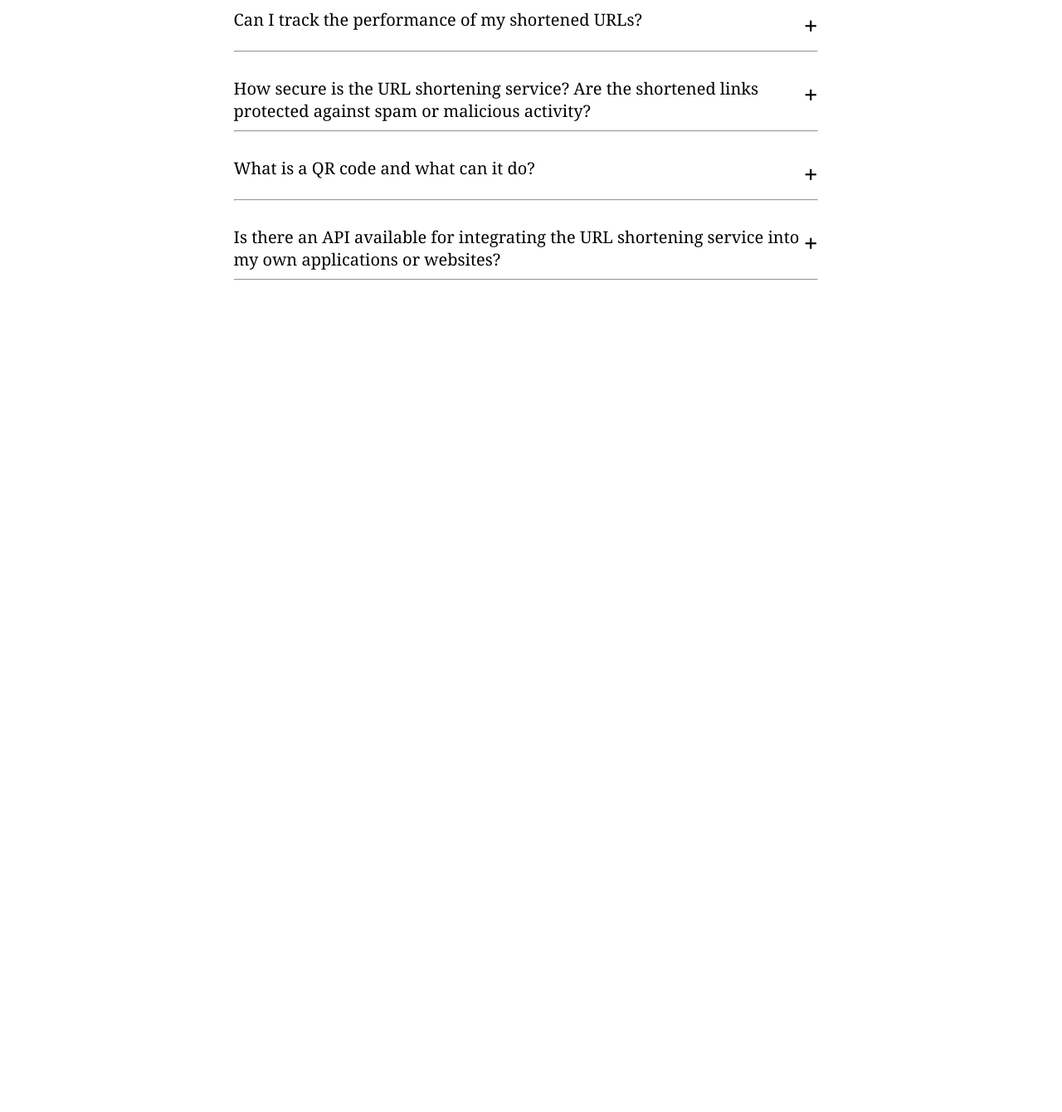
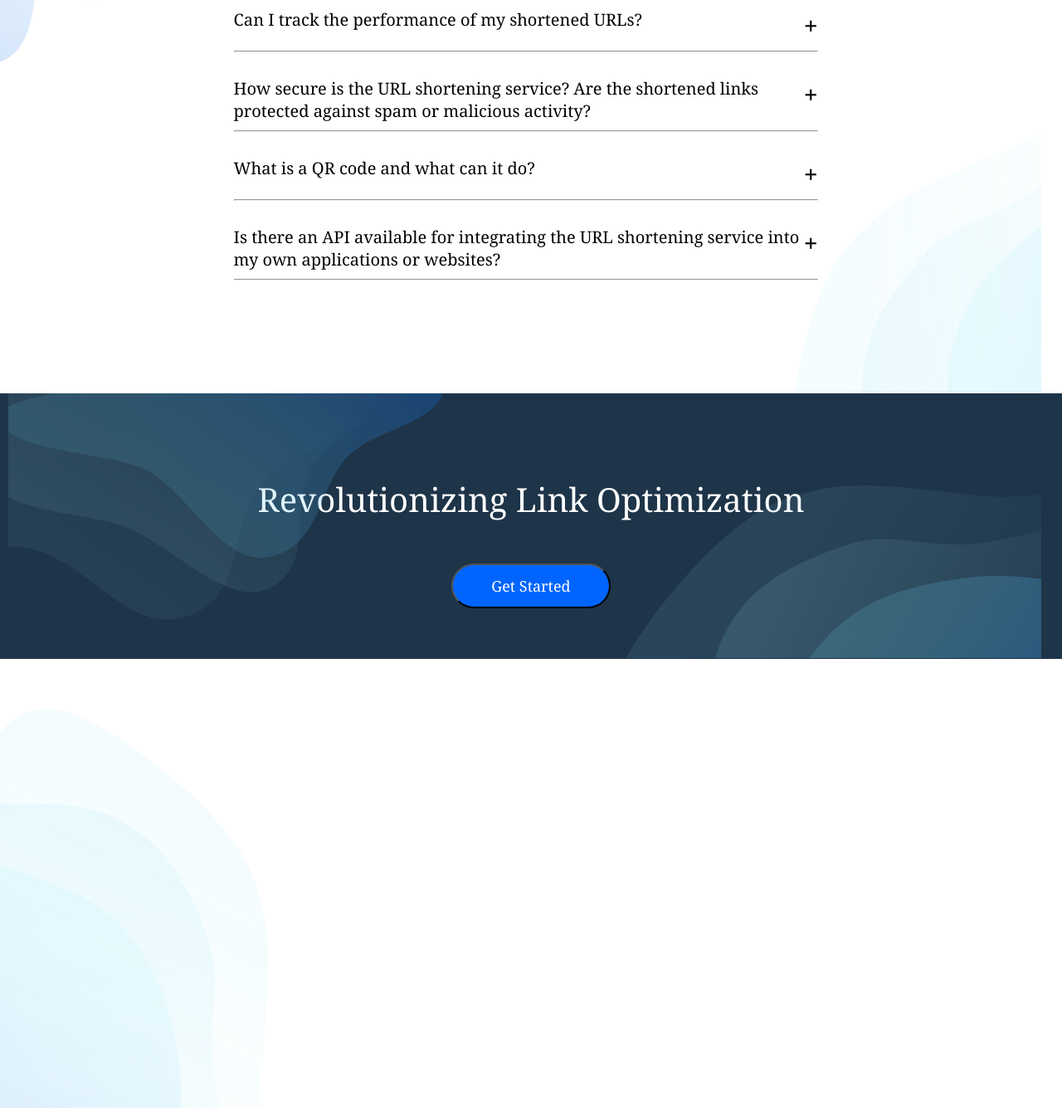
Before and after one commit to Git-Angel/Solutions, a plain HTML site: page Scissors.html in a window 1280 px wide. Shown: the part 3657-4997 px from the top of the page at 83% size. Before the commit the page ends 4131 px from the top, so only its background shows below. Drawn offline with Linux system fonts and the light colour scheme.

Commit message:
Made updates

```diff
--- a/Assets/style3.css
+++ b/Assets/style3.css
@@ -468,8 +468,14 @@ margin-left: 15px;
     padding-bottom: 30px;
 }
 
-/* .footer1{
+.footer1{
+    height: 320px;
+    width: 100%;
+    background-color:#1E3448;
+}
+
+.footer2{
+    position: relative;
     height: 500px;
     width: 100%;
-    background-color:#1E3448;
-} */
+}
--- a/Scissors.html
+++ b/Scissors.html
@@ -255,12 +255,14 @@
 <input type="text" name="" id="alias" placeholder="Type alias here">
 </div>
 </div>
-<button type="button" >Trim URL ✨</button>
+<button type="button" style="display: flex; justify-content: center; align-items: center;">Trim URL ✨</button>
 <div style="color: #4991FF; padding-top: 20px; padding-left: 5px; font-size: 14px;">By clicking TrimURL, I agree to the <span style="font-weight: bold">Terms of Service,</span> <span style="font-weight: bold"> Privacy Policy</span> and Use of Cookies.</div>
     </form>
 </div>
 
 <div class="create">
+    <img src="./Assets/Media/Group 3 (7).svg" alt="Background-img">
+    <img src="./Assets/Media/Group 2 (4).svg" alt="Background-img" style="position: absolute; top: 60%; right: 25px;">
     <div class="gradien"></div>
     <div class="gradien1">
     <p class="faqs">FAQs</p>
@@ -320,20 +322,24 @@
 </div>
 
 
-<!-- <div class="footer1">
-    <div style="text-align: center; color: white; padding-top: 50px;">Revolutionizing Link Optimization</div>
-<button style="text-align: center;padding: 20px; font-weight: 16px; width: 20%;">Get Started</button>
-</div>>
+ <div class="footer1" style="text-align: center; position: relative;">
+    <img src="./Assets/Media/Group 3 (6).svg" alt="Background-img" style="position: absolute; left: 10px;">
+    <img src="./Assets/Media/Group 2 (3).svg" alt="Background-img" style="position: absolute; top: 20px; right: 25px;">
+    <div style="text-align: center; color: white; padding-top: 100px; font-size: 40px; padding-bottom: 50px;">Revolutionizing Link Optimization</div>
+<button style="padding: 25px; font-size: 18px; width: 15%; border-radius: 30px; display: flex; justify-content: center; align-items: center; margin: 0 auto;">Get Started</button>
+</div>
+
+ <div class="footer2">
+    <img src="./Assets/Media/Group 3 (5).svg" alt="">
+   <!-- <img src="./Assets/Media/Group 2 (2).svg" alt="" style="position: absolute; left: 56%; top: 35%; right: 20%;"> --->
+
+
+
+ </div>
 
 
 
 
-
-
-
-
-
- <div style="height: 500px; background-color: #005AE2; width: 100px;"></div> -->
     </div>
 
 </body>
```
Also changed, not shown: Assets/Media/Group 2 (2).svg (added), Assets/Media/Group 2 (3).svg (added), Assets/Media/Group 2 (4).svg (added), Assets/Media/Group 3 (5).svg (added), Assets/Media/Group 3 (6).svg (added), Assets/Media/Group 3 (7).svg (added).
